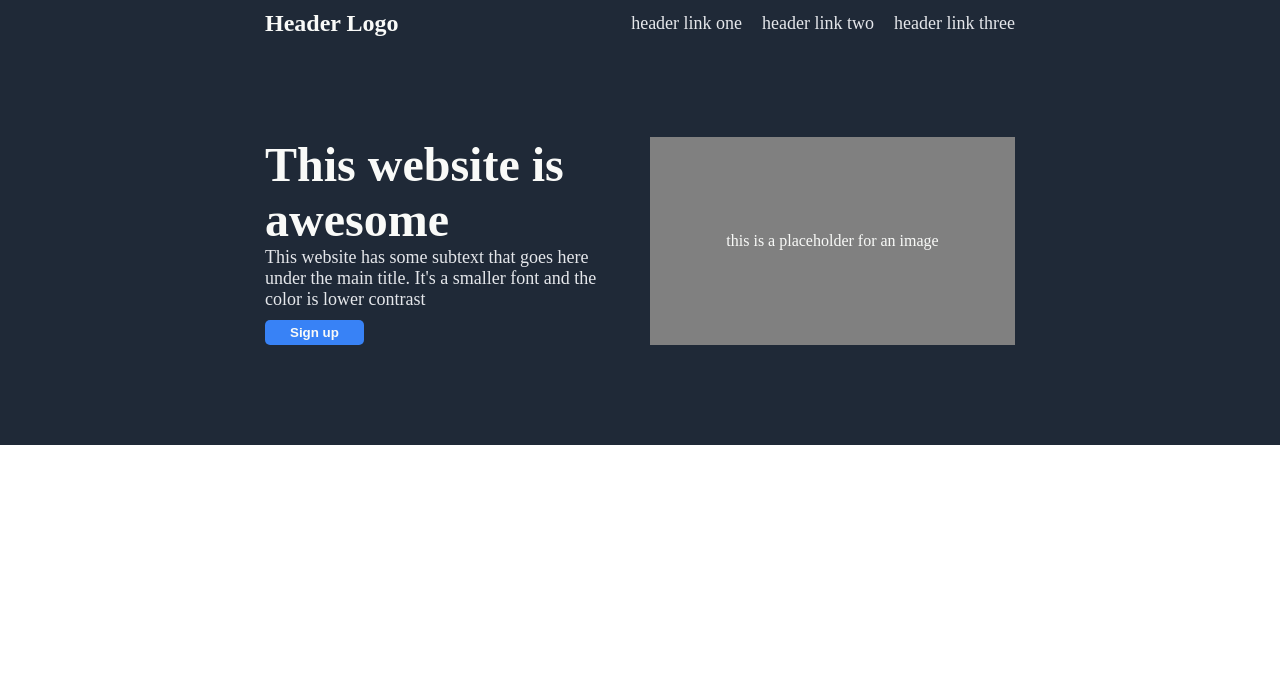
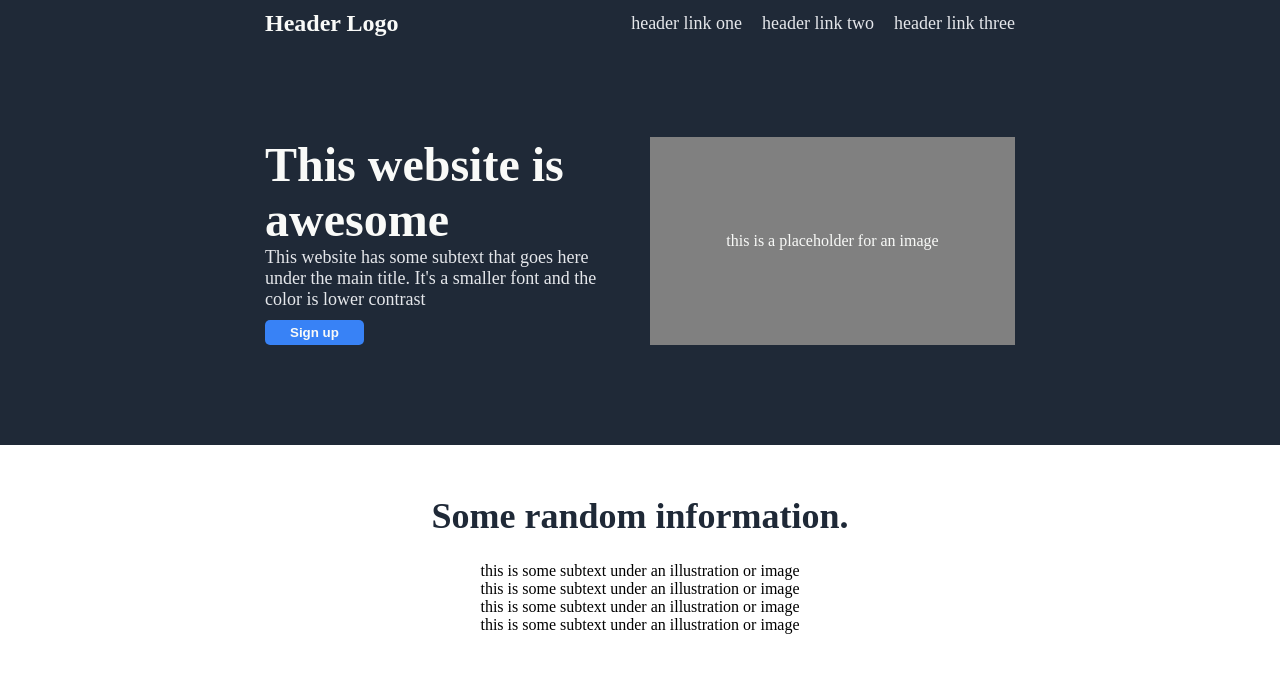
Before and after one commit to artyomlogvin/odin-landing-page, a plain HTML site: page index.html in a window 1280 px wide. Drawn offline with Linux system fonts and the light colour scheme.

Commit message:
Complete info-header

```diff
--- a/index.html
+++ b/index.html
@@ -30,5 +30,27 @@
         </div>
       </div>
     </div>
+
+    <div class="info">
+      <h2 class="info-header">Some random information.</h2>
+      <div class="info-box-container">
+        <div class="info-box">
+          <div class="box"></div>
+          <p>this is some subtext under an illustration or image</p>
+        </div>
+        <div class="info-box">
+          <div class="box"></div>
+          <p>this is some subtext under an illustration or image</p>
+        </div>
+        <div class="info-box">
+          <div class="box"></div>
+          <p>this is some subtext under an illustration or image</p>
+        </div>
+        <div class="info-box">
+          <div class="box"></div>
+          <p>this is some subtext under an illustration or image</p>
+        </div>
+      </div>
+    </div>
   </body>
 </html>
--- a/styles.css
+++ b/styles.css
@@ -7,6 +7,8 @@ body {
     display: flex;
     flex-direction: column;
 }
+
+/*Header section*/
 
 .header {
     background-color: #1F2937;
@@ -83,3 +85,19 @@ li, .hero-subtext {
     color: #F9FAF8;
     font-weight: bold;
 }
+
+/*Info section*/
+
+.info {
+    display: flex;
+    flex-direction: column;
+    align-items: center;
+    padding: 50px;
+    gap: 25px;
+}
+
+.info-header {
+    font-size: 36px;
+    font-weight: 900;
+    color: #1F2937;
+}
```
